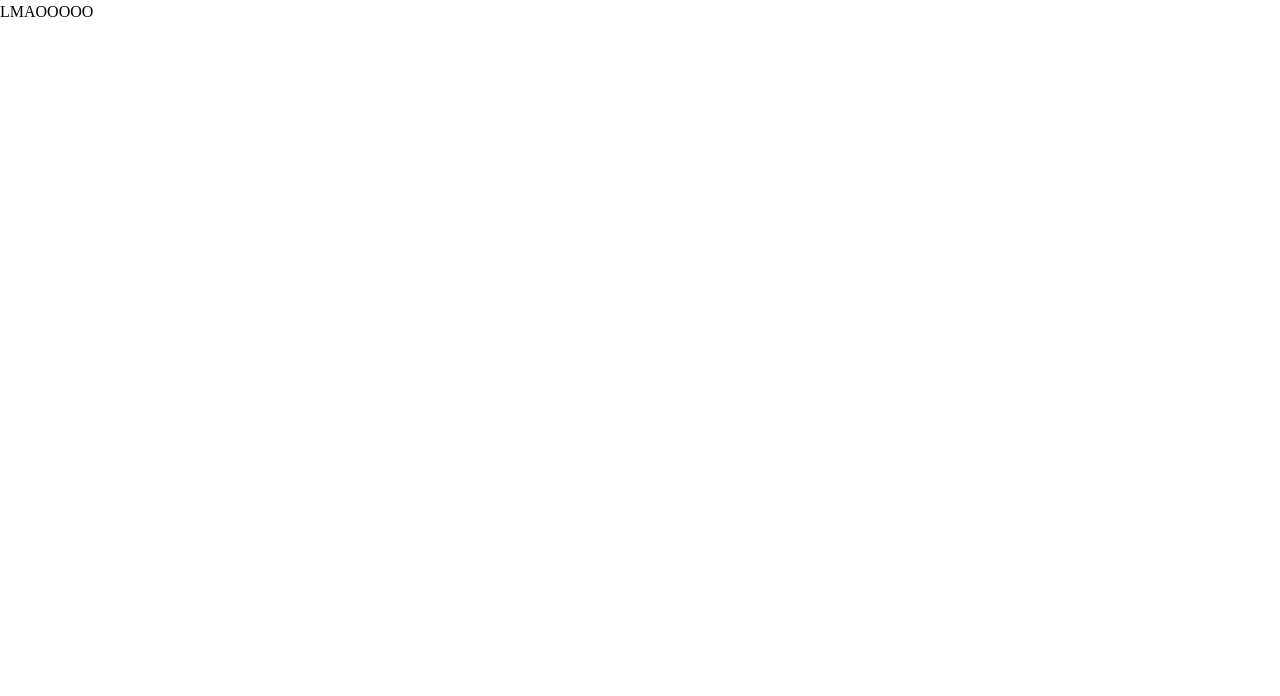
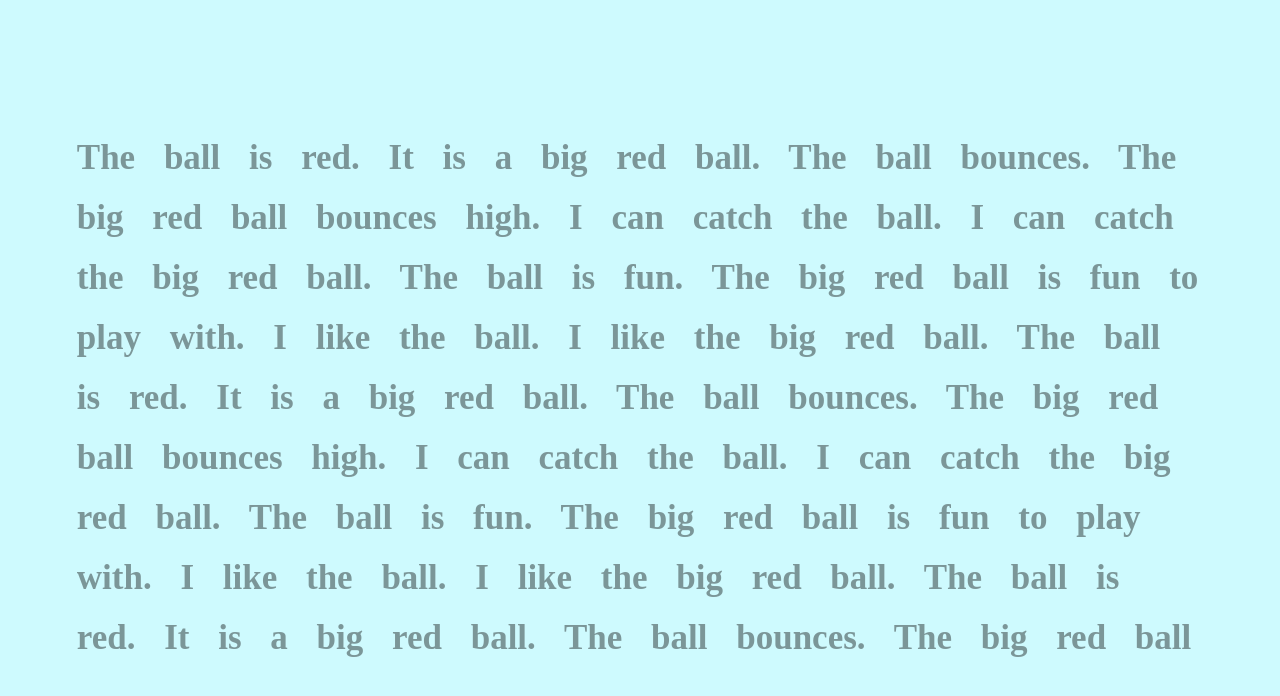
Before and after one commit to AhmedDoesCS/Aiman-Reading-Game, a React (Vite) app: page / in a window 1280 px wide. Shown: the top 696 px of the page. Built offline with nearby package versions, Linux system fonts and the light colour scheme.

Commit message:
Text Reading

```diff
--- a/src/App.jsx
+++ b/src/App.jsx
@@ -1,11 +1,10 @@
 import React from 'react'
 import './index.css'
+import Game from './Game'
 
 function App() {
   return <>
-    <div className=''>
-      LMAOOOOO
-    </div>
+  <Game />
   </>
 }
 
--- /dev/null
+++ b/src/Game.jsx
@@ -0,0 +1,35 @@
+import React from 'react'
+
+function Game() {
+  return <>
+    <div className='w-[100%] h-[100vh] py-[10%] px-[6%] bg-cyan-100 '>
+        <div className='w-[100%] h-[100%] [word-spacing:20px] text-wrap text-[35px]/15 font-[600] text-black/40 flex justify-center overflow-scroll'>
+        The ball is red.  It is a big red ball.
+        The ball bounces.  The big red ball bounces high.
+        I can catch the ball. I can catch the big red ball.
+        The ball is fun. The big red ball is fun to play with.
+        I like the ball. I like the big red ball.
+        The ball is red.  It is a big red ball.
+        The ball bounces.  The big red ball bounces high.
+        I can catch the ball. I can catch the big red ball.
+        The ball is fun. The big red ball is fun to play with.
+        I like the ball. I like the big red ball.
+        The ball is red.  It is a big red ball.
+        The ball bounces.  The big red ball bounces high.
+        I can catch the ball. I can catch the big red ball.
+        The ball is fun. The big red ball is fun to play with.
+        I like the ball. I like the big red ball.
+        The ball bounces.  The big red ball bounces high.
+        I can catch the ball. I can catch the big red ball.
+        The ball is fun. The big red ball is fun to play with.
+        I like the ball. I like the big red ball.
+        The ball bounces.  The big red ball bounces high.
+        I can catch the ball. I can catch the big red ball.
+        The ball is fun. The big red ball is fun to play with.
+        I like the ball. I like the big red ball.
+        </div>
+    </div>
+  </>
+}
+
+export default Game
--- a/src/index.css
+++ b/src/index.css
@@ -3,4 +3,9 @@
 
 * {
   font-family: "Outfit", serif;
+  margin: 0;
 }
+
+*::-webkit-scrollbar {
+  display: none;
+}
```
